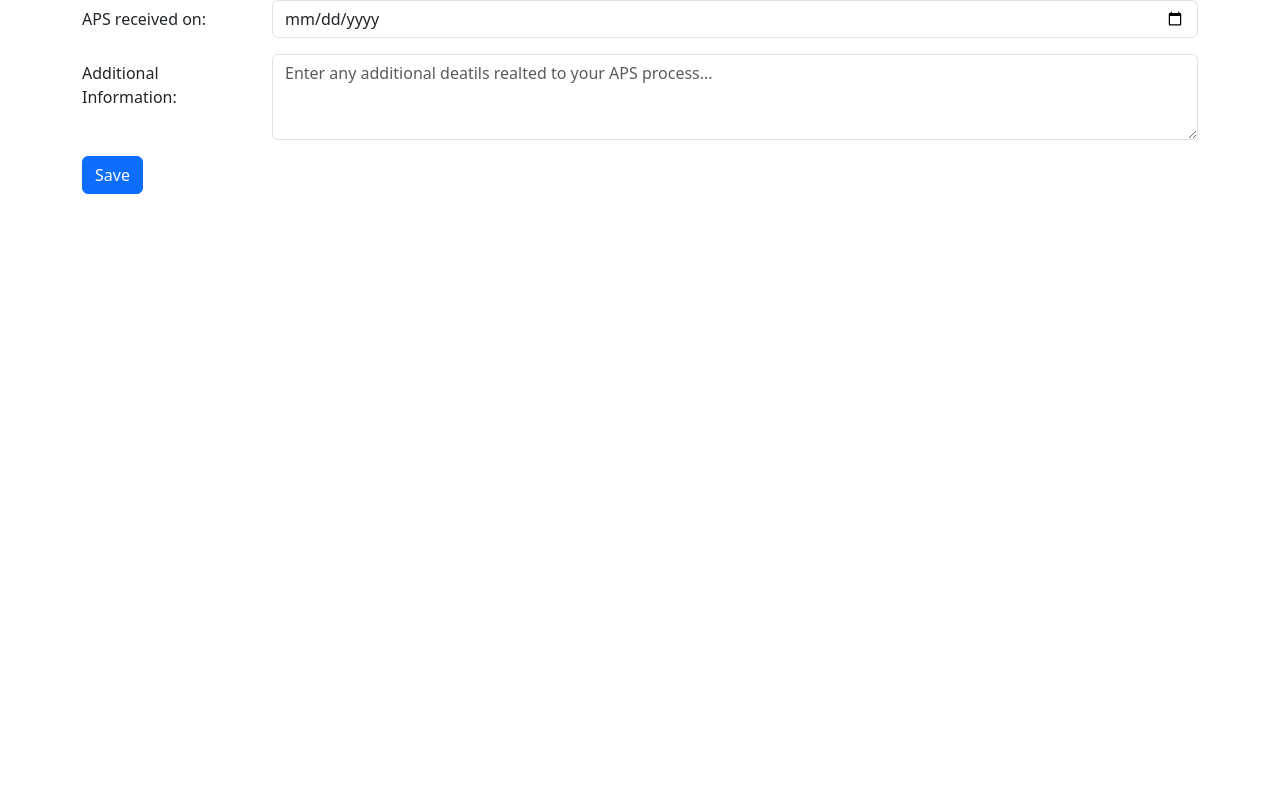
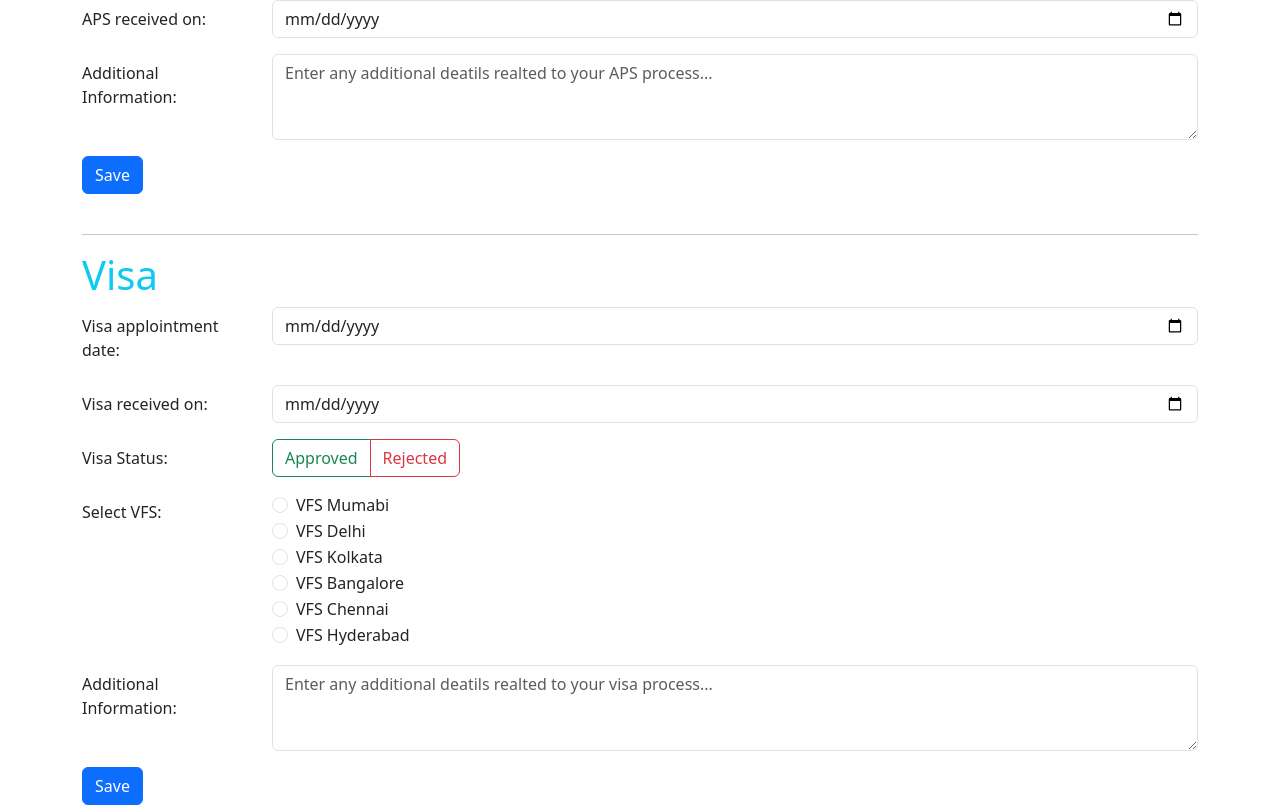
Before and after one commit to js164/germanytimeline-ui, a React (Create React App) app: page /profile in a window 1280 px wide. Shown: the part 490-1295 px from the top of the page. Before the commit the page ends 800 px from the top, so only its background shows below. Built offline with nearby package versions, Linux system fonts and the light colour scheme; no server answers; sample sign-in values are in the browser's storage.

Commit message:
visa section added

```diff
--- /dev/null
+++ b/src/Components/blocks/visa.jsx
@@ -0,0 +1,145 @@
+import axios from 'axios';
+import React, { useEffect, useState } from 'react'
+import Button from 'react-bootstrap/Button';
+import Form from 'react-bootstrap/Form';
+import Col from 'react-bootstrap/esm/Col';
+import Row from 'react-bootstrap/esm/Row';
+import { useDispatch } from 'react-redux';
+import { setAlertShow } from '../../ReduxStore/Action';
+import ToggleButton from 'react-bootstrap/esm/ToggleButton';
+import ButtonGroup from 'react-bootstrap/esm/ButtonGroup';
+
+export default function Visa() {
+    const [appliedDate, setAppliedDate] = useState('')
+    const [receivedDate, setReceivedDate] = useState('')
+    const [additionalInfo, setAdditionalInfo] = useState('')
+    const [resultValue, setResultValue] = useState('')
+    const [VFSlocation, setVFSlocation] = useState('')
+    const dispatch = useDispatch()
+
+    const VFS = [
+        { name: 'Mumabi', value: 'Mumbai' },
+        { name: 'Delhi', value: 'Delhi' },
+        { name: 'Kolkata', value: 'Kolkata' },
+        { name: 'Bangalore', value: 'Bangalore' },
+        { name: 'Chennai', value: 'Chennai' },
+        { name: 'Hyderabad', value: 'Hyderabad' }
+    ];
+
+    const saveVisa = () => {
+        const data = { appliedDate, receivedDate, additionalInfo, VFSlocation, resultValue }
+        axios.post('/visa/save', data).then(response => {
+            console.log(response);
+            if (response.data.success) {
+                dispatch(setAlertShow('success', 'Congratulations!', response.data.message))
+            }
+
+        }).catch(err => {
+            console.log(err);
+        })
+    }
+
+    useEffect(() => {
+        axios.get('/visa/').then(response => {
+            console.log(response);
+            if (response && response.data.success && response.data.data) {
+                setAppliedDate(response.data.data.appliedDate)
+                setReceivedDate(response.data.data.receivedDate)
+                setAdditionalInfo(response.data.data.additionalInfo)
+                setResultValue(response.data.data.resultValue)
+                setVFSlocation(response.data.data.VFSlocation)
+            }
+        })
+    }, [])
+
+    const dateConvert = (d) => {
+        if (d) {
+            return d.slice(0, 10);
+        }
+        return ''
+    }
+
+    return (
+        <>
+            <Form>
+                <Form.Group as={Row} className="mb-3" controlId="formPlaintextEmail">
+                    <Form.Label column sm="2">
+                        Visa applointment date:
+                    </Form.Label>
+                    <Col sm="10">
+                        <Form.Control type="date" value={appliedDate ? dateConvert(appliedDate) : ""} onChange={e => setAppliedDate(e.target.value)} />
+                    </Col>
+                </Form.Group>
+                <Form.Group as={Row} className="mb-3" controlId="formPlaintextEmail">
+                    <Form.Label column sm="2">
+                        Visa received on:
+                    </Form.Label>
+                    <Col sm="10">
+                        <Form.Control type="date" value={receivedDate ? dateConvert(receivedDate) : ""} onChange={e => setReceivedDate(e.target.value)} />
+                    </Col>
+                </Form.Group>
+                <Form.Group as={Row} className="mb-3" controlId="formPlaintextEmail">
+                    <Form.Label column sm="2">
+                        Visa Status:
+                    </Form.Label>
+                    <Col sm="10">
+                        <ButtonGroup>
+                            <ToggleButton
+                                key="Approved"
+                                id="resultValue-Approved"
+                                type="radio"
+                                variant="outline-success"
+                                name="resultValue"
+                                value="Approved"
+                                checked={"Approved" === resultValue}
+                                onChange={(e) => setResultValue(e.currentTarget.value)}
+                            >
+                                Approved
+                            </ToggleButton>
+                            <ToggleButton
+                                key="Rejected"
+                                id="resultValue-Rejected"
+                                type="radio"
+                                variant="outline-danger"
+                                name="resultValue"
+                                value="Rejected"
+                                checked={"Rejected" === resultValue}
+                                onChange={(e) => setResultValue(e.currentTarget.value)}
+                            >
+                                Rejected
+                            </ToggleButton>
+                        </ButtonGroup>
+                    </Col>
+                </Form.Group>
+                <Form.Group as={Row} className="mb-3">
+                    <Form.Label column sm="2">Select VFS:</Form.Label>
+                    <Col sm="10">
+                        {VFS.map((val) => (
+                            <Form.Check // prettier-ignore
+                                type="radio"
+                                key={`${val.name}`}
+                                id={`${val}`}
+                                label={`VFS ${val.name}`}
+                                name="VFSlocation"
+                                value={val.value}
+                                checked={VFSlocation === val.value}
+                                onChange={(e) => setVFSlocation(e.currentTarget.value)}
+                            />
+
+                        ))}
+                    </Col>
+                </Form.Group>
+                <Form.Group as={Row} className="mb-3" controlId="exampleForm.ControlTextarea1">
+                    <Form.Label column sm="2">Additional Information:</Form.Label>
+                    <Col sm="10">
+                        <Form.Control as="textarea" rows={3} value={additionalInfo} onChange={e => setAdditionalInfo(e.target.value)} placeholder="Enter any additional deatils realted to your visa process..." />
+                    </Col>
+                </Form.Group>
+
+                <Button variant="primary" onClick={saveVisa}>
+                    Save
+                </Button>
+            </Form>
+        </>
+    )
+}
--- a/src/Components/pages/profile.jsx
+++ b/src/Components/pages/profile.jsx
@@ -12,6 +12,7 @@ import { useDispatch } from 'react-redux';
 import UpdateUniversity from '../blocks/updateUniversity';
 import Modal from 'react-bootstrap/Modal';
 import APS from '../blocks/APS';
+import Visa from '../blocks/visa';
 
 export default function Profile(props) {
     const dispatch = useDispatch()
@@ -184,6 +185,13 @@ export default function Profile(props) {
                         <h1 className="text-info">APS</h1>
                         <APS />
                     </div>
+                    <br />
+                    <hr />
+
+                    <div className='VisaTimeline'>
+                        <h1 className="text-info">Visa</h1>
+                        <Visa />
+                    </div>
 
                 </div>
             </Container>
```
